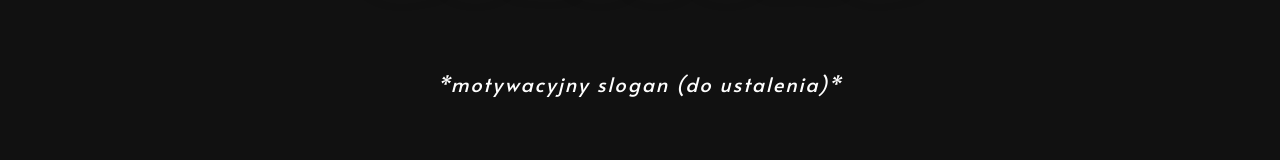
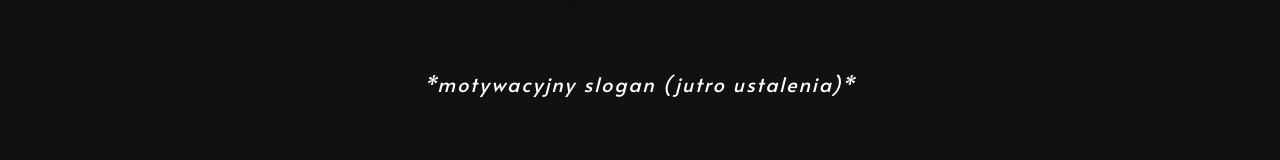
Before and after one commit to ubbebs/guessong, a React (Create React App) app: page / in a window 1280 px wide. Shown: the part 361-521 px from the top of the page. Built offline with nearby package versions, Linux system fonts and the light colour scheme; no server answers.

Commit message:
waiting screen

```diff
--- a/src/components/home_page/home.js
+++ b/src/components/home_page/home.js
@@ -23,7 +23,7 @@ const Home = ({data}) => {
         <div className="home-main">
           <div className='home-main-box'>
             <h1>GUESSONG</h1>
-            <p>*motywacyjny slogan (do ustalenia)*</p>
+            <p>*motywacyjny slogan (jutro ustalenia)*</p>
           </div>
           {console.log(items)}
           {items ? (
```
